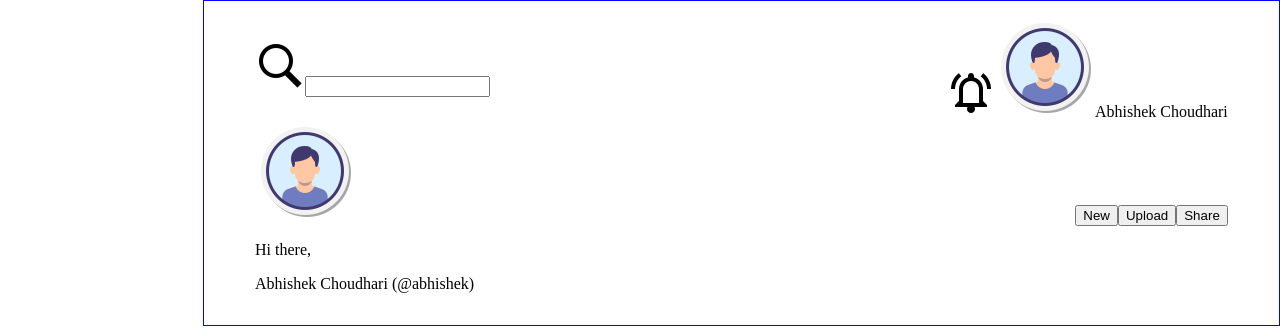
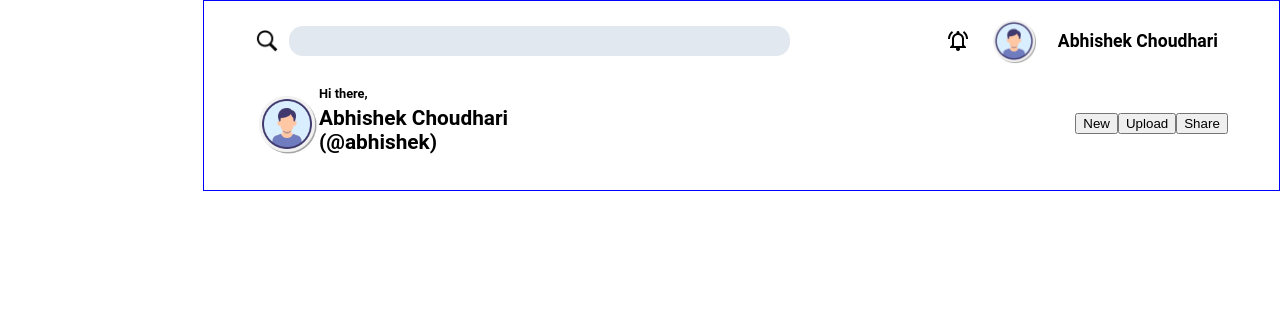
Before and after one commit to AbhishekDevJr/Project-Dashboard, a React (Create React App) app in the folder project-dashboard/: page / in a window 1280 px wide. Shown: the top 332 px of the page. Built offline with nearby package versions, Linux system fonts and the light colour scheme.

Commit message:
Feat:- UI-Header Component in progress

```diff
--- a/project-dashboard/src/App.css
+++ b/project-dashboard/src/App.css
@@ -22,3 +22,73 @@
   justify-content : space-between;
   align-items : center;
 }
+
+.section1 {
+  width : 55%;
+  display : flex;
+  flex-direction : row;
+  justify-content : space-between;
+  align-items : center;
+}
+
+.icons {
+  height : auto;
+  width : 1.5rem;
+}
+
+.section1 input {
+  width : 38vw;
+  height : 3.5vh;
+  border-radius : 14px;
+  border-style: none;
+  background-color : rgba(226,232,240,255);
+  padding-left : 1vw;
+  font-size : 18px;
+}
+
+.profile-icon {
+  height : auto;
+  width : 3rem;
+}
+
+.section2 {
+  width : 30%;
+  display : flex;
+  flex-direction : row;
+  justify-content : space-around;
+  align-items : center;
+  font-weight : 600;
+  font-size : 1.1rem;
+}
+
+.header-part2 {
+  display : flex;
+  flex-direction : row;
+  justify-content : space-between;
+  align-items : center;
+  padding-top : 1vh;
+}
+
+.section3 {
+  display : flex;
+  flex-direction : row;
+  justify-content : space-between;
+  align-items : center;
+  width : 35%;
+}
+
+.section3 img {
+  height : auto;
+  width : 4rem;
+}
+
+.small-font {
+  font-size : 0.8rem;
+  font-weight : 600;
+  margin-bottom : -2vh;
+}
+
+.big-font {
+  font-size : 1.3rem;
+  font-weight : 600;
+}
--- a/project-dashboard/src/Components/Header.js
+++ b/project-dashboard/src/Components/Header.js
@@ -11,12 +11,12 @@
             <div className = "header">
                 <div className = "header-part1">
                     <div className = "section1">
-                        <img src = "icons8-search-50.png" alt = "Search Icon" />
+                        <img src = "icons8-search-50.png" alt = "Search Icon" className = "icons" />
                         <input type = "text" id = "search" name = "search" />
                     </div>
                     <div className = "section2">
-                        <img src = "icons8-alarm-48.png" alt = "Notification Icon" />
-                        <img src = "icons8-male-user-100.png" alt = "Profile Icon" />
+                        <img src = "icons8-alarm-48.png" alt = "Notification Icon" className = "icons" />
+                        <img src = "icons8-male-user-100.png" alt = "Profile Icon" className = "profile-icon" />
                         <span>Abhishek Choudhari</span>
                     </div>
                 </div>
@@ -25,8 +25,8 @@
                     <div className = "section3">
                         <img src = "icons8-male-user-100.png" alt = "Profile Icon" />
                         <div className = "section3-part2">
-                            <p>Hi there,</p>
-                            <p>Abhishek Choudhari (@abhishek)</p>
+                            <p className = "small-font">Hi there,</p>
+                            <p className = "big-font">Abhishek Choudhari (@abhishek)</p>
                         </div>
                     </div>
 
--- a/project-dashboard/src/index.css
+++ b/project-dashboard/src/index.css
@@ -1,4 +1,7 @@
+@import url('https://fonts.googleapis.com/css2?family=Open+Sans&display=swap');
+
 body{
     margin : 0;
     padding : 0;
+    font-family: 'Roboto', sans-serif;
 }
```
Also changed, not shown: 1 other file (tests, documents, lock files or other folders).
